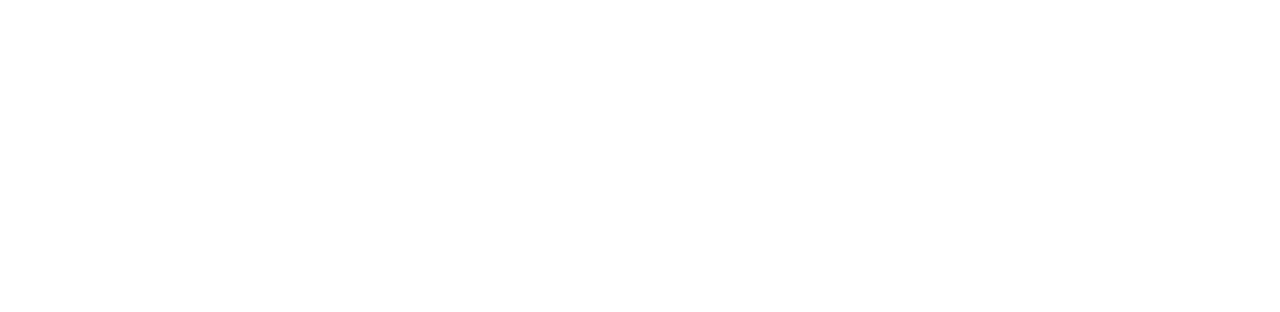
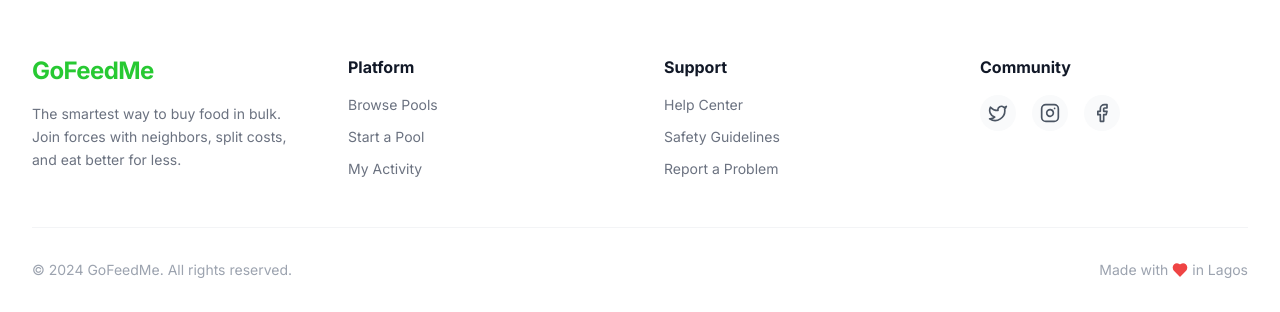
Before and after one commit to Lovisuals/gofeedme-connect, a Next.js app: page /dashboard in a window 1280 px wide. Shown: the part 890-1202 px from the top of the page. Before the commit the page ends 800 px from the top, so only its background shows below. Built offline with nearby package versions, Linux system fonts and the light colour scheme.

Commit message:
feat: add footer and polish card layout

```diff
--- a/app/layout.tsx
+++ b/app/layout.tsx
@@ -1,12 +1,14 @@
+import type { Metadata } from 'next';
+import { Inter } from 'next/font/google';
 import './globals.css';
-import { Inter } from 'next/font/google';
 import { ThemeProvider } from '@/components/ThemeProvider';
+import Footer from '@/components/Footer';
 
-const inter = Inter({ subsets: ['latin'], variable: '--font-inter' });
+const inter = Inter({ subsets: ['latin'] });
 
-export const metadata = {
-  title: 'GoFeedMe Connect',
-  description: 'Group buying for food made simple.',
+export const metadata: Metadata = {
+  title: 'GoFeedMe | Bulk Food Sharing',
+  description: 'Join neighbors to buy food in bulk and save money.',
 };
 
 export default function RootLayout({
@@ -16,9 +18,14 @@
 }) {
   return (
     <html lang="en">
-      <body className={inter.variable}>
+      <body className={inter.className}>
         <ThemeProvider>
-          {children}
+          <div className="min-h-screen flex flex-col">
+            <div className="flex-grow">
+              {children}
+            </div>
+            <Footer />
+          </div>
         </ThemeProvider>
       </body>
     </html>
--- /dev/null
+++ b/components/Footer.tsx
@@ -0,0 +1,55 @@
+import Link from 'next/link';
+import { Facebook, Twitter, Instagram, Heart } from 'lucide-react';
+
+export default function Footer() {
+  return (
+    <footer className="bg-white border-t border-gray-100 pt-16 pb-8 mt-20">
+      <div className="max-w-7xl mx-auto px-4 sm:px-6 lg:px-8">
+        <div className="grid grid-cols-1 md:grid-cols-4 gap-12 mb-12">
+          <div className="col-span-1 md:col-span-1">
+            <span className="text-2xl font-bold text-primary tracking-tight">GoFeedMe</span>
+            <p className="mt-4 text-gray-500 text-sm leading-relaxed">
+              The smartest way to buy food in bulk. Join forces with neighbors, split costs, and eat better for less.
+            </p>
+          </div>
+
+          <div>
+            <h4 className="font-bold text-gray-900 mb-4">Platform</h4>
+            <ul className="space-y-3 text-sm text-gray-500">
+              <li><Link href="/search" className="hover:text-primary transition-colors">Browse Pools</Link></li>
+              <li><Link href="/create" className="hover:text-primary transition-colors">Start a Pool</Link></li>
+              <li><Link href="/dashboard" className="hover:text-primary transition-colors">My Activity</Link></li>
+            </ul>
+          </div>
+
+          <div>
+            <h4 className="font-bold text-gray-900 mb-4">Support</h4>
+            <ul className="space-y-3 text-sm text-gray-500">
+              <li><a href="#" className="hover:text-primary transition-colors">Help Center</a></li>
+              <li><a href="#" className="hover:text-primary transition-colors">Safety Guidelines</a></li>
+              <li><a href="#" className="hover:text-primary transition-colors">Report a Problem</a></li>
+            </ul>
+          </div>
+
+          <div>
+            <h4 className="font-bold text-gray-900 mb-4">Community</h4>
+            <div className="flex space-x-4">
+              <a href="#" className="p-2 bg-gray-50 rounded-full hover:bg-gray-100 transition-colors"><Twitter className="w-5 h-5 text-gray-600" /></a>
+              <a href="#" className="p-2 bg-gray-50 rounded-full hover:bg-gray-100 transition-colors"><Instagram className="w-5 h-5 text-gray-600" /></a>
+              <a href="#" className="p-2 bg-gray-50 rounded-full hover:bg-gray-100 transition-colors"><Facebook className="w-5 h-5 text-gray-600" /></a>
+            </div>
+          </div>
+        </div>
+
+        <div className="border-t border-gray-100 pt-8 flex flex-col md:flex-row justify-between items-center text-sm text-gray-400">
+          <p>© 2024 GoFeedMe. All rights reserved.</p>
+          <div className="flex items-center gap-1 mt-4 md:mt-0">
+            <span>Made with</span>
+            <Heart className="w-4 h-4 text-red-500 fill-red-500" />
+            <span>in Lagos</span>
+          </div>
+        </div>
+      </div>
+    </footer>
+  );
+}
--- a/components/PoolCard.tsx
+++ b/components/PoolCard.tsx
@@ -1,53 +1,86 @@
 import Link from 'next/link';
-import Image from 'next/image';
-import { MapPin } from 'lucide-react';
-import { formatNaira, calculateProgress } from '@/lib/utils';
+import { MapPin, User, CheckCircle2 } from 'lucide-react';
 import { Pool } from '@/types';
+import { formatNaira, calculateProgress, cn } from '@/lib/utils';
 
 export default function PoolCard({ pool }: { pool: Pool }) {
-  const percent = calculateProgress(pool.raised_amount, pool.total_amount);
+  const progress = calculateProgress(pool.slots_filled, pool.slots_total);
+  const isCompleted = pool.status === 'completed';
 
   return (
-    <Link href={`/pools/${pool.id}`} className="block bg-white rounded-xl shadow-card hover:shadow-lg transition-all border border-gray-100 overflow-hidden group">
-      <div className="relative h-48 w-full bg-gray-200">
-        <Image
+    <Link href={`/pools/${pool.id}`} className="group block h-full">
+      <div className={cn(
+        "h-full flex flex-col bg-white rounded-2xl border border-gray-100 overflow-hidden transition-all duration-300 hover:shadow-xl hover:-translate-y-1",
+        isCompleted && "opacity-80 grayscale hover:grayscale-0 hover:opacity-100"
+      )}>
+        {/* Image Section */}
+        <div className="relative h-48 w-full bg-gray-100 overflow-hidden">
+          <img
             src={pool.image_url}
             alt={pool.title}
-          fill
-          className="object-cover group-hover:scale-105 transition-transform duration-500"
+            className="w-full h-full object-cover transition-transform duration-500 group-hover:scale-105"
           />
-        {pool.is_verified && (
-           <div className="absolute top-3 left-3 bg-white/90 backdrop-blur-sm px-2 py-1 rounded text-[10px] font-bold text-gray-800 flex items-center shadow-sm">
-              <span className="w-2 h-2 rounded-full bg-blue-500 mr-1"></span> VERIFIED MERCHANT
+          <div className="absolute top-3 left-3 bg-white/95 backdrop-blur-sm px-3 py-1 rounded-full text-xs font-bold text-gray-700 shadow-sm flex items-center gap-1">
+             <MapPin className="w-3 h-3 text-primary" /> {pool.location}
+          </div>
+          {isCompleted && (
+            <div className="absolute inset-0 bg-black/40 flex items-center justify-center">
+              <span className="bg-green-500 text-white px-4 py-1.5 rounded-full font-bold text-sm flex items-center gap-2 shadow-lg">
+                <CheckCircle2 className="w-4 h-4" /> COMPLETED
+              </span>
             </div>
           )}
         </div>
 
-      <div className="p-5">
-        <h3 className="font-bold text-lg text-gray-900 leading-snug mb-3 line-clamp-2 min-h-[3.5rem] group-hover:text-primary transition-colors">
+        {/* Content Section */}
+        <div className="p-5 flex flex-col flex-grow">
+          <div className="flex justify-between items-start mb-2">
+            <span className="inline-block px-2.5 py-0.5 rounded-md bg-gray-100 text-gray-600 text-[10px] uppercase tracking-wider font-bold">
+              {pool.category}
+            </span>
+            {pool.is_verified && (
+               <span className="text-[10px] flex items-center gap-1 text-blue-600 font-medium bg-blue-50 px-2 py-0.5 rounded-full">
+                 Verified <CheckCircle2 className="w-3 h-3" />
+               </span>
+            )}
+          </div>
+
+          <h3 className="text-lg font-bold text-gray-900 mb-2 leading-tight group-hover:text-primary transition-colors line-clamp-2">
             {pool.title}
           </h3>
 
-        <div className="w-full bg-gray-200 rounded-full h-1.5 mb-2 overflow-hidden">
-          <div className="bg-primary h-1.5 rounded-full transition-all duration-500" style={{ width: `${percent}%` }}></div>
+          <div className="mt-auto">
+            {/* Progress Bar */}
+            <div className="w-full bg-gray-100 rounded-full h-2.5 mb-3 overflow-hidden">
+              <div
+                className="bg-primary h-2.5 rounded-full transition-all duration-1000 ease-out"
+                style={{ width: `${progress}%` }}
+              ></div>
             </div>
 
-        <div className="flex justify-between items-end mb-4">
+            <div className="flex justify-between items-end">
               <div>
-            <p className="font-bold text-gray-900">{formatNaira(pool.raised_amount)}</p>
-            <p className="text-xs text-gray-500">raised of {formatNaira(pool.total_amount)}</p>
+                <p className="text-xs text-gray-400 font-medium mb-0.5">Price per slot</p>
+                <p className="text-xl font-bold text-gray-900">
+                  {formatNaira(pool.total_amount / pool.slots_total)}
+                </p>
               </div>
               <div className="text-right">
-             <span className={`inline-block text-xs font-bold px-2 py-1 rounded-md ${pool.slots_total - pool.slots_filled <= 2 ? 'bg-red-50 text-red-600' : 'bg-green-50 text-primary'}`}>
-               {pool.slots_total - pool.slots_filled} slots left
-             </span>
+                <div className="flex -space-x-2 justify-end mb-1">
+                  {[...Array(Math.min(3, pool.slots_filled))].map((_, i) => (
+                    <div key={i} className="w-6 h-6 rounded-full bg-gray-200 border-2 border-white flex items-center justify-center text-[8px] overflow-hidden">
+                      <User className="w-4 h-4 text-gray-400" />
+                    </div>
+                  ))}
+                </div>
+                <p className="text-xs font-medium text-gray-500">
+                  <span className={cn("text-primary font-bold", progress >= 100 ? "text-red-500" : "")}>
+                    {pool.slots_filled}
+                  </span>/{pool.slots_total} joined
+                </p>
               </div>
             </div>
-
-        <div className="border-t border-gray-50 pt-3 flex items-center text-xs text-gray-400 gap-3">
-            <span className="flex items-center gap-1 truncate max-w-[200px]">
-              <MapPin className="w-3 h-3" /> {pool.location}
-            </span>
+          </div>
         </div>
       </div>
     </Link>
```
Lines whose indentation alone changed are shown as unchanged.
